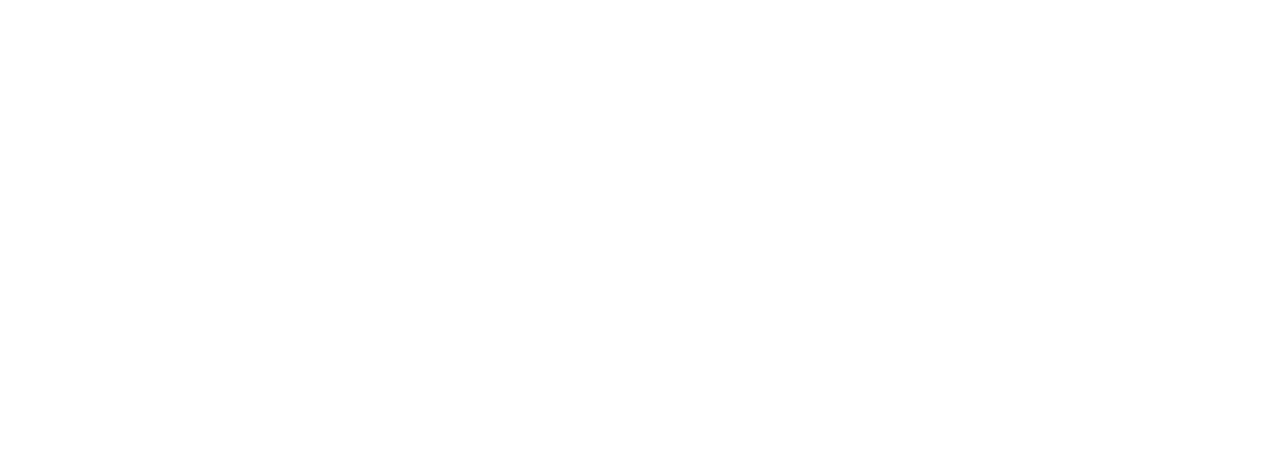
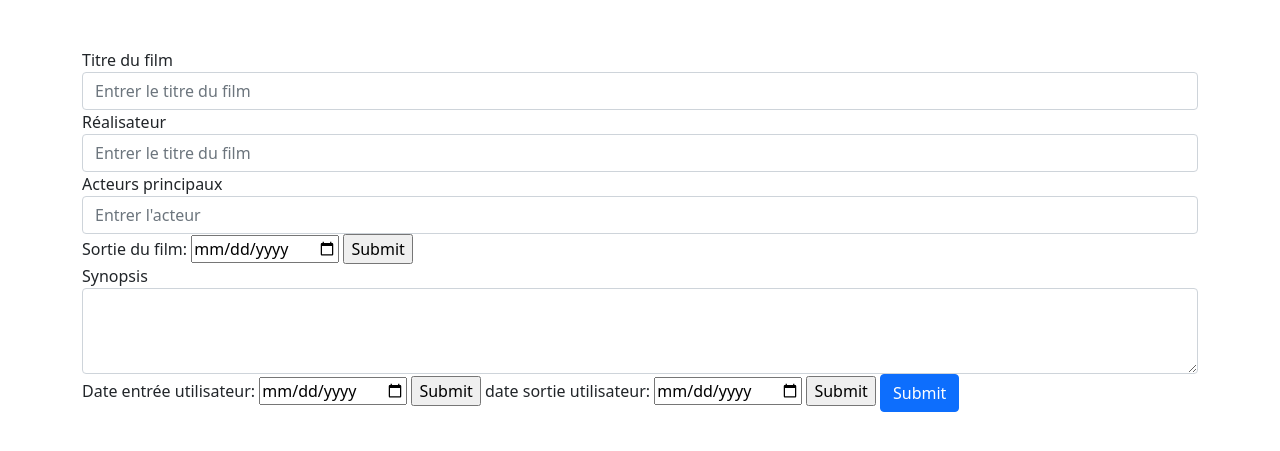
Before and after one commit to kevin88m/Php-mediatheque, a PHP site: page / in a window 1280 px wide. Before the commit the part shown is empty. Shown: the top 451 px of the page. Run offline with PHP 8.4, Linux system fonts and the light colour scheme; data that the repository does not hold is empty.

Commit message:
third commit

```diff
--- a/config.ini
+++ /dev/null
@@ -1,5 +0,0 @@
-;database
-DB_HOST ='localhost'
-DB_USERNAME = 'root'
-DB_PASSWORD = 'root'
-DB_NAME = 'médiathèque'
--- a/index.php
+++ b/index.php
@@ -1,3 +1,64 @@
+<!doctype html>
+<html lang="fr">
+  <head>
+    <!-- Required meta tags -->
+    <meta charset="utf-8">
+    <meta name="viewport" content="width=device-width, initial-scale=1">
+
+    <!-- Bootstrap CSS -->
+    <link href="https://cdn.jsdelivr.net/npm/bootstrap@5.1.3/dist/css/bootstrap.min.css" rel="stylesheet" integrity="sha384-1BmE4kWBq78iYhFldvKuhfTAU6auU8tT94WrHftjDbrCEXSU1oBoqyl2QvZ6jIW3" crossorigin="anonymous">
+
+    <title>CRUD</title>
+  </head>
+  <body>
+    <div class="container my-5">
+    <form method="post">
+
+     <div class="form-group">
+        <label >Titre du film</label>
+            <input type="text" class="form-control"
+            placeholder="Entrer le titre du film" name="tf" autocomplete="off">
+
+    </div>
+    <div class="form-group">
+        <label >Réalisateur</label>
+            <input type="text" class="form-control"
+            placeholder="Entrer le titre du film" name="rea" autocomplete="off">
+
+    </div>
+
+    <div class="form-group">
+        <label >Acteurs principaux</label>
+            <input type="text" class="form-control"
+            placeholder="Entrer l'acteur" name="ac"  autocomplete="off">
+
+    </div>
+
+  <label>Sortie du film:</label>
+  <input type="date" id="" name="dsf"  autocomplete="off" >
+  <input type="submit">
+
+
+    <div class="form-group">
+    <label>Synopsis</label>
+    <textarea class="form-control" id="" name="Syn" rows="3"></textarea>
+
+    <label>Date entrée utilisateur:</label>
+  <input type="date" id="" name="deu"  autocomplete="off">
+  <input type="submit">
+
+    <label>date sortie utilisateur:</label>
+  <input type="date" id="" name="dsu"  autocomplete="off">
+  <input type="submit">
+
+    <button type="submit" class="btn btn-primary">Submit</button>
+</form>
+
+    </div>
+
+
+
+
 <?php
 ini_set('display_errors', 1);
 ini_set('display_startup_errors', 1);
@@ -14,3 +75,7 @@ try {
 } catch (PDOException $e) {
     echo 'Échec lors de la connexion : ' . $e->getMessage();
 }
+?>
+
+</body>
+</html>
```
